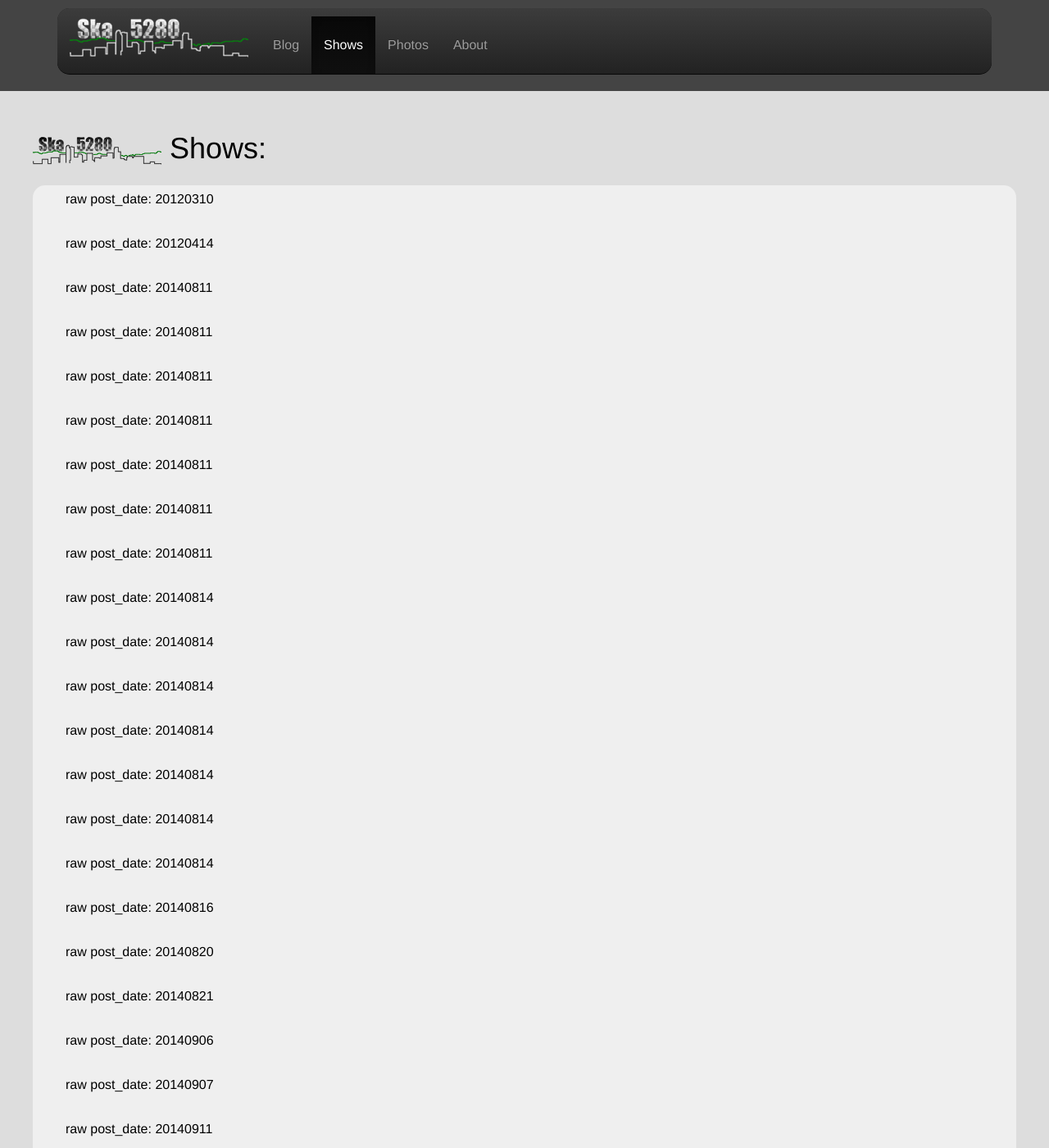
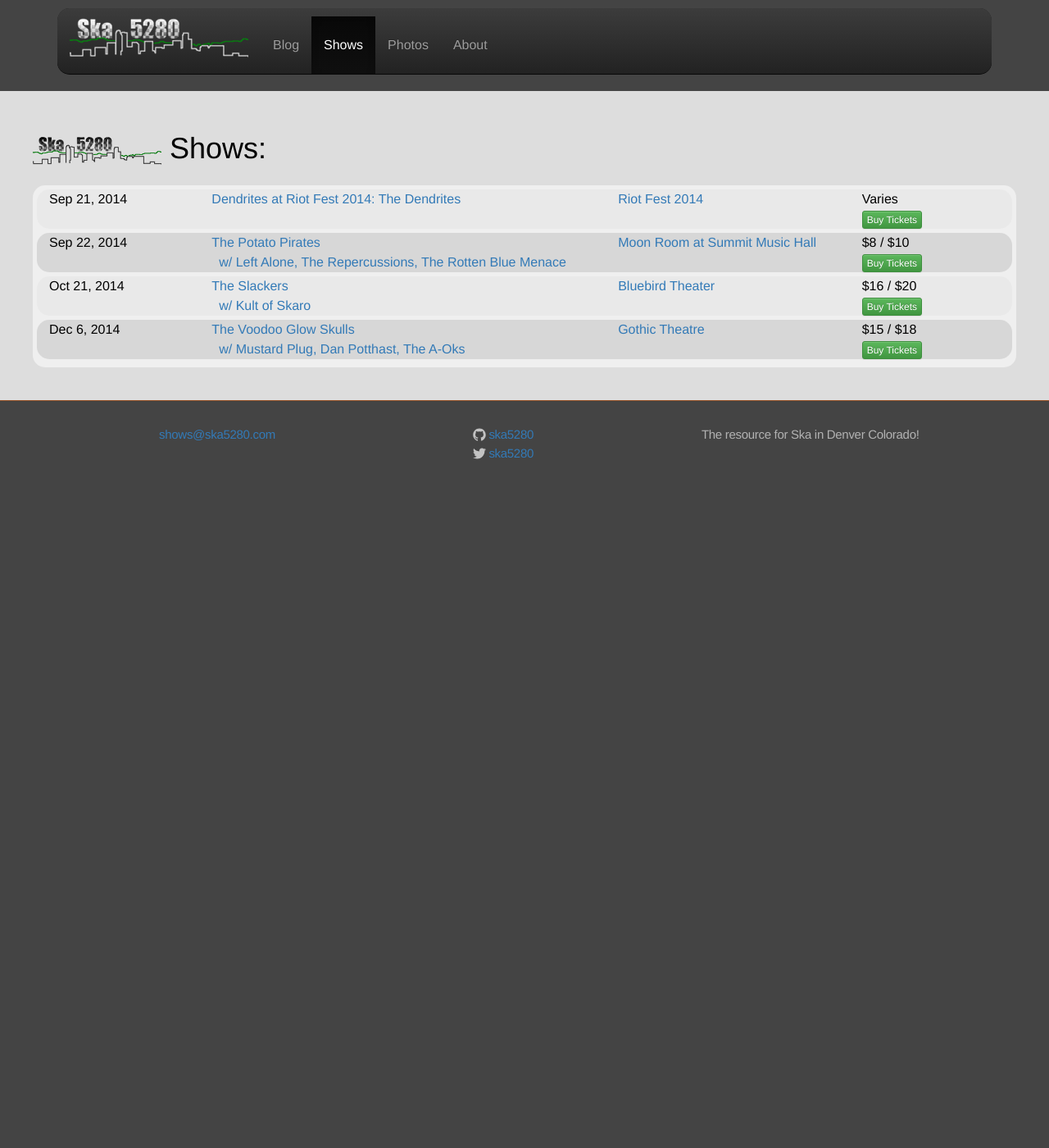
Before and after one commit to ska5280/website, a Jekyll site: the page built from shows.md, in a window 1280 px wide and 1400 px high. Shown: the whole window at 82% size. Built offline with Jekyll 4.4.1, drawn with Linux system fonts in a browser that asks for light colours; nearby versions of some CDN libraries; comment, search, counter and statistics services are not loaded; some of the changed text lies outside the part shown.

Commit message:
Remove debug stuff

```diff
--- a/_layouts/shows.html
+++ b/_layouts/shows.html
@@ -11,11 +11,7 @@
       {% assign yesterday = today | minus: 1 %}
       {% assign post_date = post.date | date: "%Y%m%d" %}
       {% assign post_date = post_date | minus: 0 %}
-      <li>raw post_date: {{post_date}}</li>
       {% if post.categories contains 'shows' and yesterday <= post_date %}
-      <li>today: {{today}}</li>
-      <li>post_date: {{post_date}}</li>
-      <li>yesterday: {{yesterday}}</li>
         {% assign show_date = post_date %}
         {% assign show_url = post.url %}
         {% assign show = post.show %}
```
